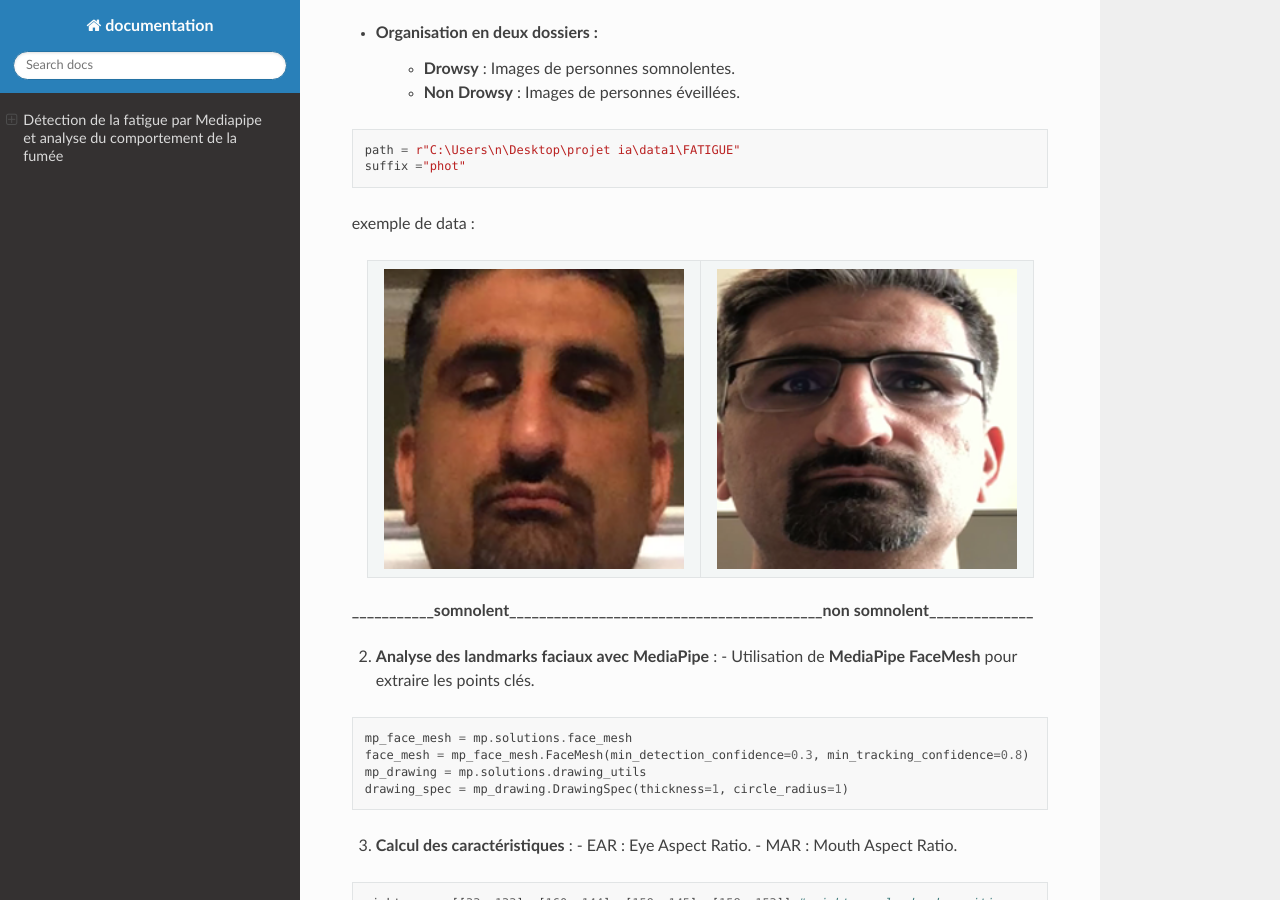
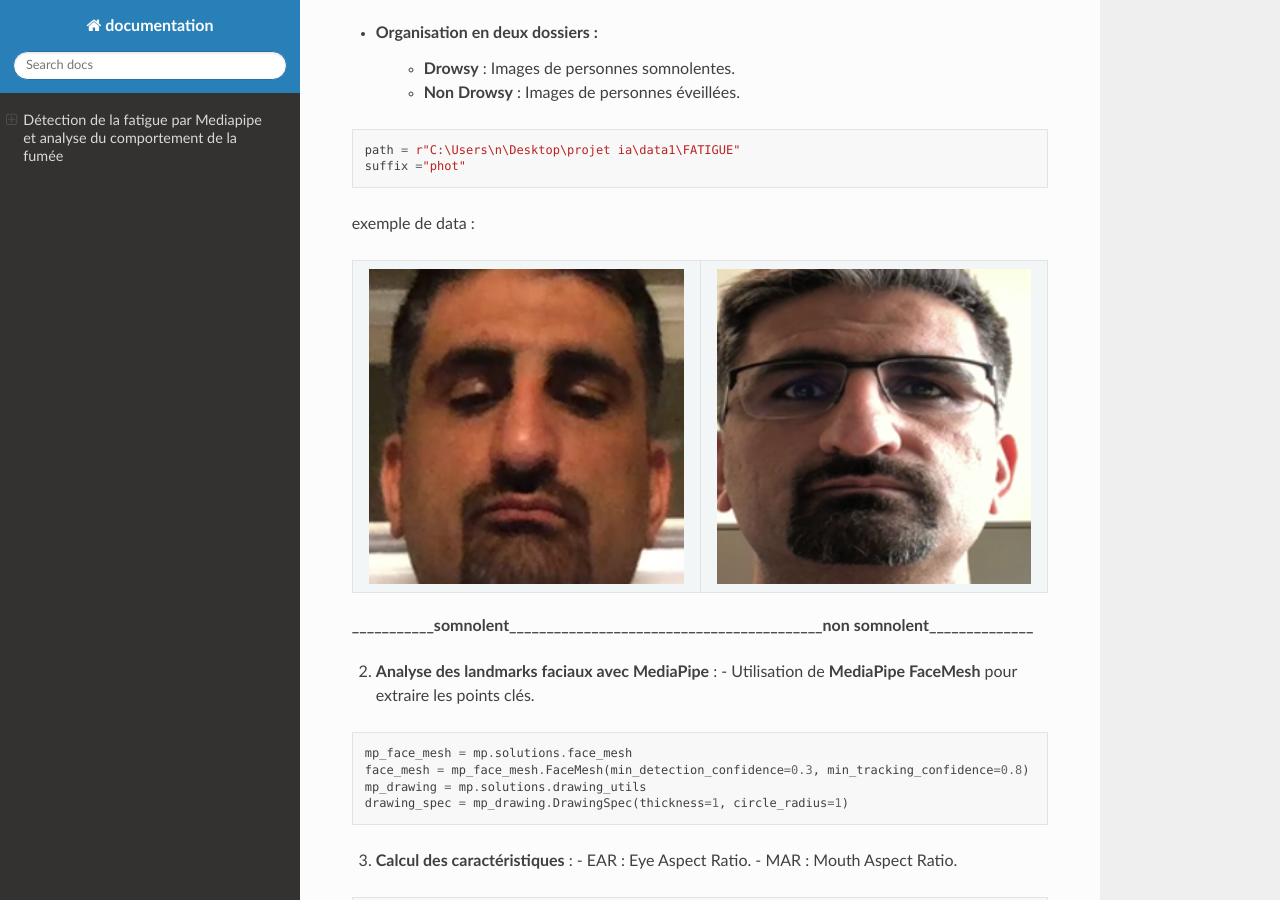
Before and after one commit to fatimafadili/detection, a Sphinx documentation site: the page built from source/index.rst, in a window 1280 px wide and 900 px high, scrolled down 1805 px. Built offline with Sphinx 7.4.7 and the Read the Docs theme 3.1.0, drawn with Linux system fonts in a browser that asks for light colours.

Commit message:
Update index.rst

```diff
--- a/source/index.rst
+++ b/source/index.rst
@@ -86,10 +86,10 @@
 
    * - .. image:: image/A0100.png
          :alt: Image 1
-         :width: 300px
+         :width: 500px
      - .. image:: image/a0103.png
          :alt: Image 2
-         :width: 300px
+         :width: 500px
 ___________somnolent__________________________________________non somnolent______________
            =========                                          =============
 2. **Analyse des landmarks faciaux avec MediaPipe** :
@@ -370,7 +370,7 @@
          :width: 500px
      - .. image:: image/smok64.jpg
          :alt: Image 2
-         :width: 300px
+         :width: 500px
 ___________Non-smoking__________________________________________smoking______________
            ===========                                          =======
 2. **Repartition de donnees** :
@@ -606,7 +606,7 @@
 
 - .. image:: image/1.png
          :alt: Image 1
-         :width: 400px
+         :width: 500px
 
 .. code-block:: python
 
@@ -632,7 +632,7 @@
 
 - .. image:: image/2.png
          :alt: Image 1
-         :width: 400px
+         :width: 500px
 
 
 .. code-block:: python
@@ -676,7 +676,7 @@
 
 - .. image:: image/3.png
          :alt: Image 1
-         :width: 400px
+         :width: 500px
 
 pour la fumee:
 --------------
@@ -727,11 +727,11 @@
 
 - .. image:: image/61.png
          :alt: Image 1
-         :width: 400px
+         :width: 500px
 
 - .. image:: image/6.png
          :alt: Image 1
-         :width: 400px
+         :width: 500px
 
 2. **Visualisation des Résultats** :
 
@@ -764,11 +764,11 @@
 
 - .. image:: image/4.png
          :alt: Image 1
-         :width: 400px
+         :width: 500px
 
 - .. image:: image/5.png
          :alt: Image 1
-         :width: 400px
+         :width: 500px
 
 
 
@@ -932,15 +932,15 @@
 
 - .. image:: image/7.png
          :alt: Image 1
-         :width: 400px
+         :width: 500px
 
 - .. image:: image/8.png
          :alt: Image 1
-         :width: 400px
+         :width: 500px
 
 - .. image:: image/9.png
          :alt: Image 1
-         :width: 400px
+         :width: 500px
 
 pour le model CNN de fumee :
 
```
